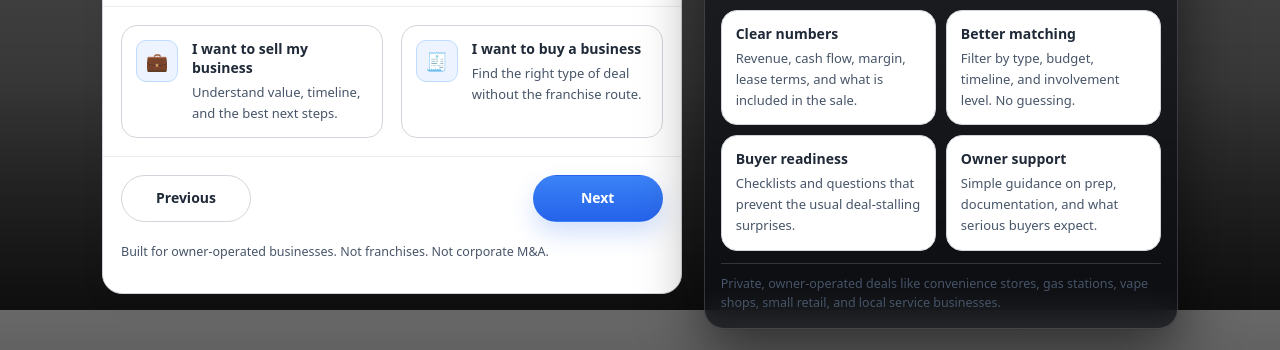
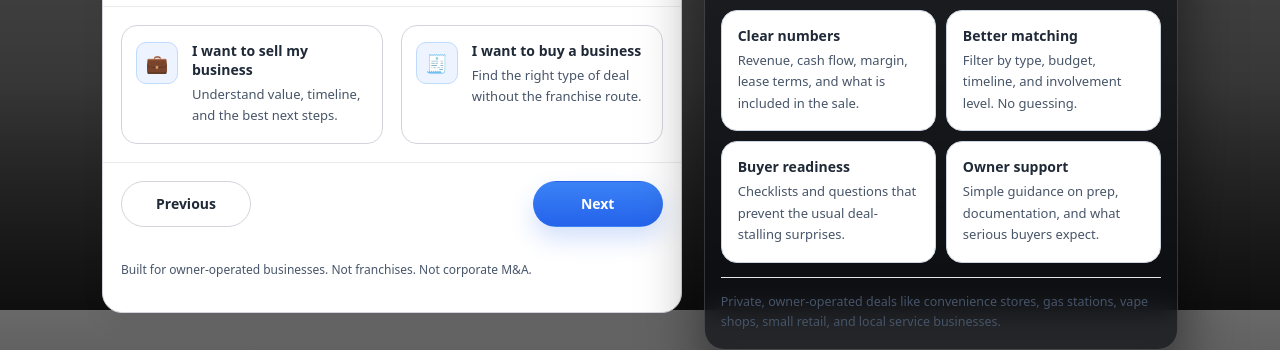
Before and after one commit to thecloudforestretreat/businessbuyingandselling-site, a plain HTML site: page testing2/index.html in a window 1280 px wide. Shown: the part 490-840 px from the top of the page. Drawn offline with Linux system fonts and the light colour scheme.

Commit message:
Update site.css

```diff
--- a/assets/css/site.css
+++ b/assets/css/site.css
@@ -876,59 +876,95 @@ footer.bbas-footer *{
   box-shadow:0 12px 24px rgba(37,99,235,.20);
 }
 
+
 /* ===============================
-   FUNNEL COMPONENT SYSTEM
+   POLISH PASS V5
+   Improve secondary contrast, card breathing room, and bottom note placement
    =============================== */
 
-.funnelQuestion{
-  color:#0F172A !important;
-  font-size:clamp(1.9rem,3vw,2.3rem);
-  font-weight:600;
-  letter-spacing:-0.02em;
-  line-height:1.15;
+.funnelHelper,
+.choiceSub,
+.trustSub,
+.trustText,
+.trustMini,
+.funnelNote,
+.statusLine{
+  color:#334155 !important;
 }
 
-.funnelHelper{
-  color:#334155 !important;
-  font-size:14px;
-  line-height:1.6;
+.choiceSub,
+.trustText,
+.trustMini{
+  line-height:1.65 !important;
 }
 
-.choiceTitle,
-.optionLabel{
+.choiceTile,
+.optionRow{
+  padding-top:16px !important;
+  padding-bottom:16px !important;
+}
+
+.trustItem{
+  padding:16px !important;
+  border-color:#CBD5E1 !important;
+}
+
+.trustKicker{
+  color:#111827 !important;
+  margin-bottom:4px !important;
+}
+
+.trustText{
+  color:#475569 !important;
+}
+
+.trustSub{
+  color:#475569 !important;
+  margin-bottom:14px !important;
+}
+
+.funnelNote{
+  display:block !important;
+  margin-top:14px !important;
+  padding-top:10px !important;
+  padding-bottom:6px !important;
+  color:#64748B !important;
+  font-size:12px !important;
+  line-height:1.55 !important;
+}
+
+.funnelCard .funnelNote,
+.funnelCard .statusLine{
+  border-top:0 !important;
+}
+
+.funnelBody{
+  padding-bottom:8px !important;
+}
+
+.trustFooter{
+  margin-top:14px !important;
+  padding-top:14px !important;
+  border-top:1px solid #E5E7EB !important;
+}
+
+.optionLabel,
+.choiceTitle{
   color:#1F2937 !important;
-  font-weight:700;
-  font-size:14px;
 }
 
 .choiceSub{
   color:#475569 !important;
-  font-size:13px;
-  line-height:1.6;
 }
 
-.trustTitle{
-  color:#0F172A !important;
-  font-weight:600;
-  font-size:clamp(1.5rem,2vw,1.9rem);
-  letter-spacing:-0.02em;
+.funnelCard,
+.trustCard{
+  box-shadow:0 12px 24px rgba(15,23,42,.05) !important;
 }
 
-.trustSub{
-  color:#334155 !important;
-  font-size:14px;
-  line-height:1.65;
+@media (max-width:720px){
+  .funnelNote{
+    margin-top:12px !important;
+    padding-bottom:8px !important;
+  }
 }
-
-.trustKicker{
-  color:#1F2937 !important;
-  font-weight:700;
-  font-size:14px;
-}
-
-.trustText,
-.trustMini{
-  color:#475569 !important;
-  font-size:13px;
-  line-height:1.6;
-}
```
